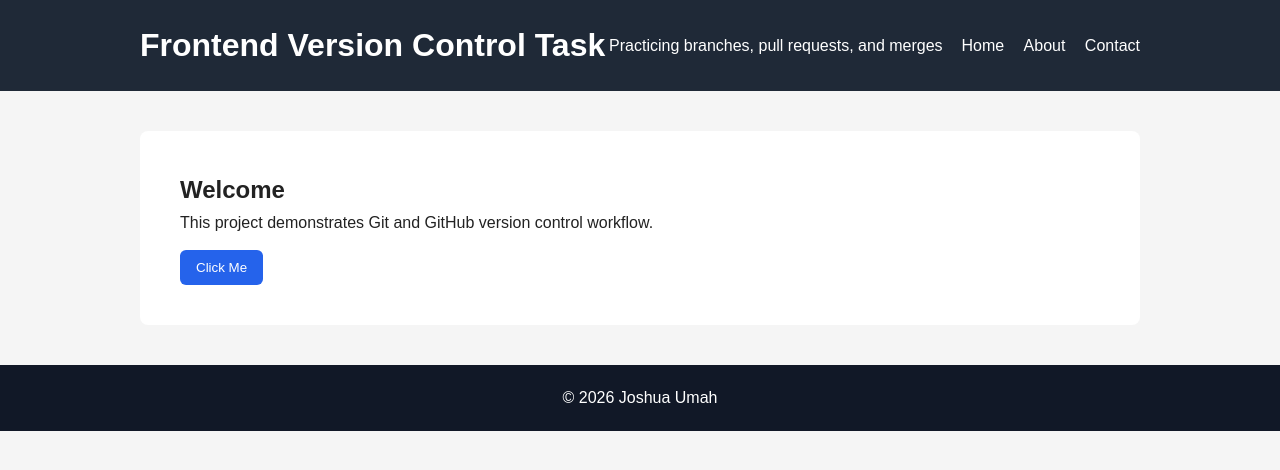
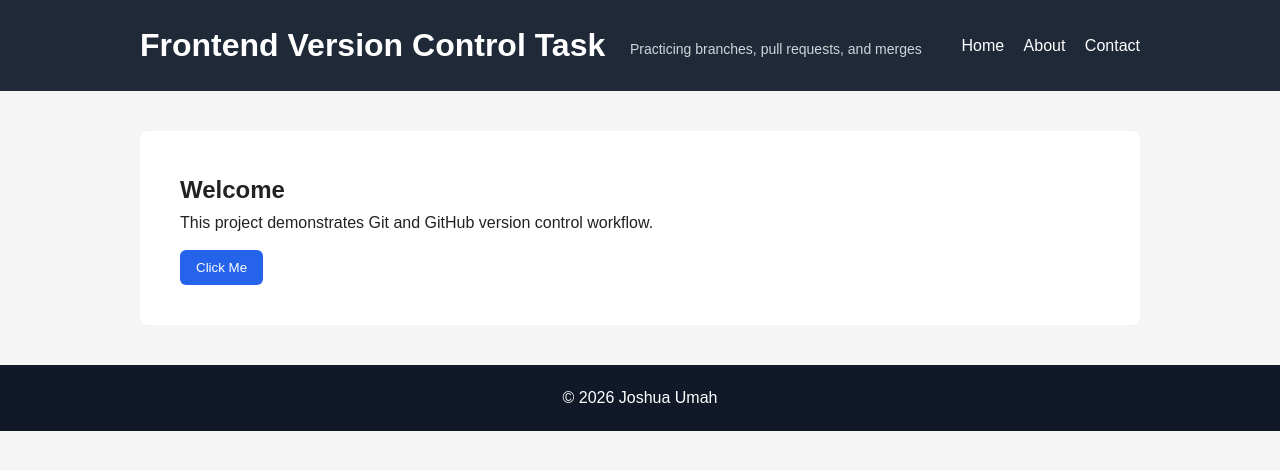
Before and after one commit to law316/Frontend-version-control-task-JoshuaUmah, a plain HTML site: page index.html in a window 1280 px wide. Drawn offline with Linux system fonts and the light colour scheme.

Commit message:
style: add tagline styling to header

```diff
--- a/style.css
+++ b/style.css
@@ -58,3 +58,8 @@ button {
   text-align: center;
   padding: 20px 0;
 }
+.tagline {
+  margin-top: 8px;
+  font-size: 14px;
+  color: #d1d5db;
+}
```
